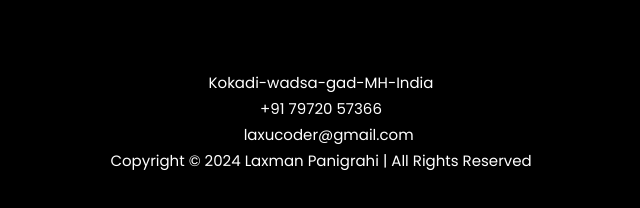
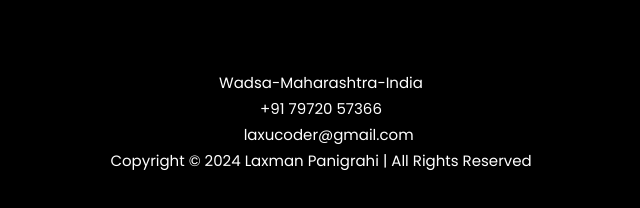
Before and after one commit to laxucoder/laxman-web, a plain HTML site: page index.html in a window 1280 px wide. Shown: the part 3472-3680 px from the top of the page, 319-959 px from the left. Drawn offline with Linux system fonts and the light colour scheme; animation ran at ten frames a second.

Commit message:
index.html

```diff
--- a/index.html
+++ b/index.html
@@ -475,7 +475,7 @@ title="Submit Your Message!">Send Message</button>
 						<div class="row">
 							<div class="col-lg-12">
 								<div class="footer-text text-center wow fadeInDown" data-wow-delay="0.3s">
-									<p><i class="fas fa-map-marker-alt"></i> Kokadi-wadsa-gad-MH-India</p>
+									<p><i class="fas fa-map-marker-alt"></i> Wadsa-Maharashtra-India</p>
 									<p><i class="fas fa-phone-alt"></i> +91 79720 57366</p>
 									<p><i class="fas fa-envelope"></i> laxucoder@gmail.com</p>
 									<p>Copyright © 2024 Laxman Panigrahi | All Rights Reserved</p>
```
